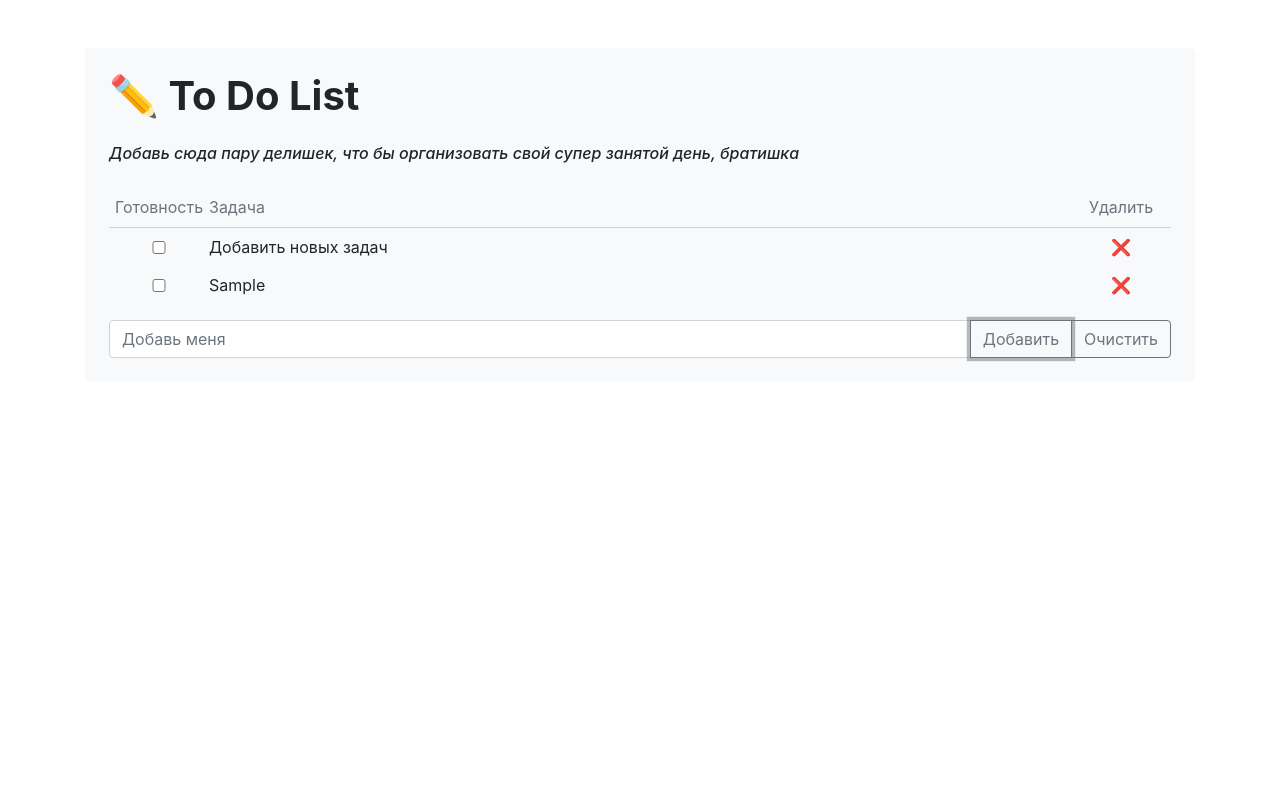
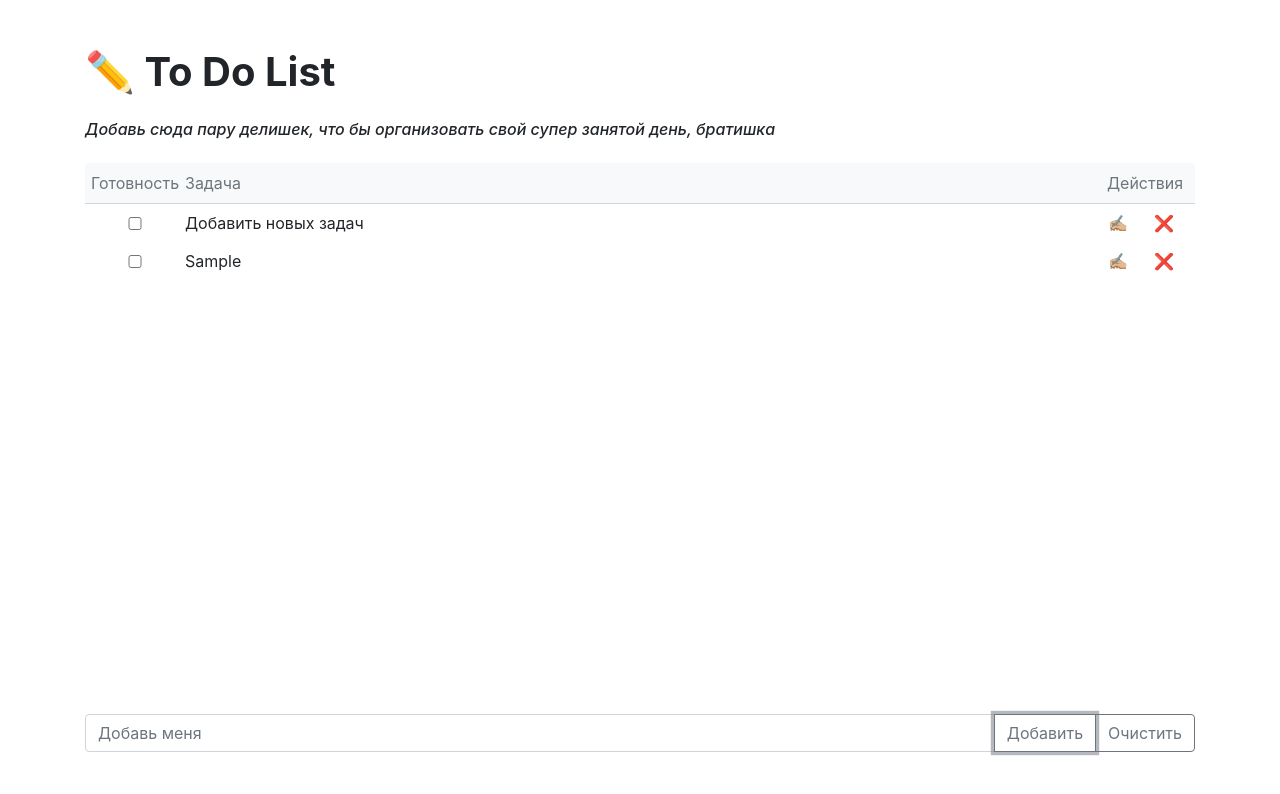
Before and after one commit to d1eruki/home-work-js, a website built with webpack: page src/index.html in a window 1280 px wide. Both pictures are taken after typing "Sample" into the empty fields and a click on the button "Добавить". Built offline with nearby package versions, Linux system fonts and the light colour scheme.

Commit message:
added edit button plus some visual fixes

```diff
--- a/src/index.html
+++ b/src/index.html
@@ -6,8 +6,8 @@
     <title>home-work-js</title>
 </head>
 <body>
-<div class="container mt-5">
-    <div class="mb-5 p-4 d-flex flex-column gap-1 bg-light rounded-lg">
+<div class="container d-flex vh-100 flex-column justify-content-between py-5">
+    <div class="d-flex flex-column gap-1 rounded-lg">
         <h1 class="font-weight-bold">
             ✏️ To Do List
         </h1>
@@ -18,20 +18,23 @@
             <div class="grid-table rounded-top bg-light">
                 <div class="header text-muted grid-table-title text-center">Готовность</div>
                 <div class="header text-muted grid-table-title">Задача</div>
-                <div class="header text-muted grid-table-title text-center">Удалить</div>
+                <div class="header text-muted grid-table-title text-center">Действия</div>
             </div>
             <label class="grid-table">
                 <input aria-label="Checkbox" type="checkbox">
                 <span>Добавить новых задач</span>
-                <button class="btn cell" onclick="toDoDelete()" type="button">❌</button>
+                <span class="d-flex">
+                    <button class="btn cell" onclick="toDoDelete()" type="button">✍🏼</button>
+                    <button class="btn cell" onclick="toDoEdit()" type="button">❌</button>
+                </span>
             </label>
         </div>
-        <div class="input-group">
-            <input aria-label="ToDo" class="form-control" id="toDoInput" placeholder="Добавь меня" type="text">
-            <div class="input-group-append">
-                <button class="btn btn-outline-secondary" onclick="toDoAdd()" type="button">Добавить</button>
-                <button class="btn btn-outline-secondary" onclick="clearLocal()" type="button">Очистить</button>
-            </div>
+    </div>
+    <div class="input-group">
+        <input aria-label="ToDo" class="form-control" id="toDoInput" placeholder="Добавь меня" type="text">
+        <div class="input-group-append">
+            <button class="btn btn-outline-secondary" onclick="toDoAdd()" type="button">Добавить</button>
+            <button class="btn btn-outline-secondary" onclick="clearLocal()" type="button">Очистить</button>
         </div>
     </div>
 </div>
--- a/src/js/toDoList.js
+++ b/src/js/toDoList.js
@@ -14,21 +14,29 @@ function toDoAdd() {
 
     const newSpan = document.createElement("span");
 
-    const newDeleteBtn = document.createElement("button");
-    newDeleteBtn.classList.add('btn');
-    newDeleteBtn.classList.add('cell');
-    newDeleteBtn.type = "button";
-    newDeleteBtn.onclick = function () {
+    const newBtnSpan = document.createElement("span");
+
+    const newBtnDel = document.createElement("button");
+    newBtnDel.classList.add('btn');
+    newBtnDel.classList.add('cell');
+    newBtnDel.type = "button";
+    newBtnDel.onclick = function () {
         toDoDelete();
     };
-    newDeleteBtn.textContent = '❌';
+    newBtnDel.textContent = '❌';
+
+    const newBtnEdit = document.createElement("button");
+    newBtnEdit.classList.add('btn');
+    newBtnEdit.classList.add('cell');
+    newBtnEdit.type = "button";
+    newBtnEdit.onclick = function () {
+        toDoEdit();
+    };
+    newBtnEdit.textContent = '✍🏼';
 
     newSpan.append(toDoInput);
-    newLabel.append(newCheckbox, newSpan, newDeleteBtn);
-
-    // localStorage.setItem('newCheckbox', toDoInput);
-
-    const localItems = localStorage.getItem('newRowTask');
+    newBtnSpan.append(newBtnEdit, newBtnDel);
+    newLabel.append(newCheckbox, newSpan, newBtnSpan);
 
     toDoOutputElement.append(newLabel);
     toDoInputElement.value = '';
@@ -43,8 +51,9 @@ function toDoDelete() {
 
 window.toDoDelete = toDoDelete;
 
-/*function clearLocal() {
-    localStorage.clear();
+function toDoEdit() {
+    const element = this.parentNode;
+    element.remove();
 }
 
-window.clearLocal = clearLocal;*/
+window.toDoEdit = toDoEdit;
```
